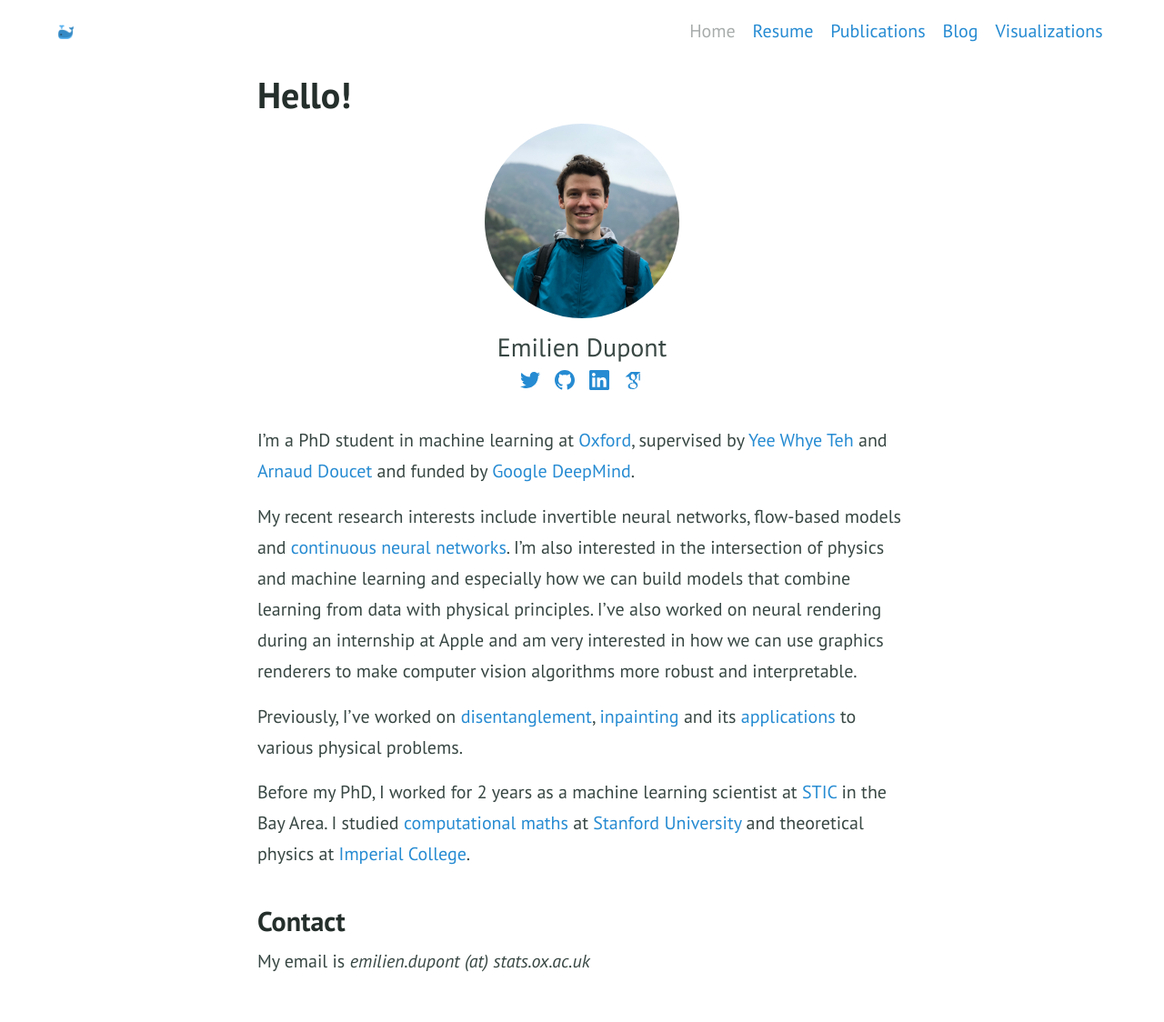
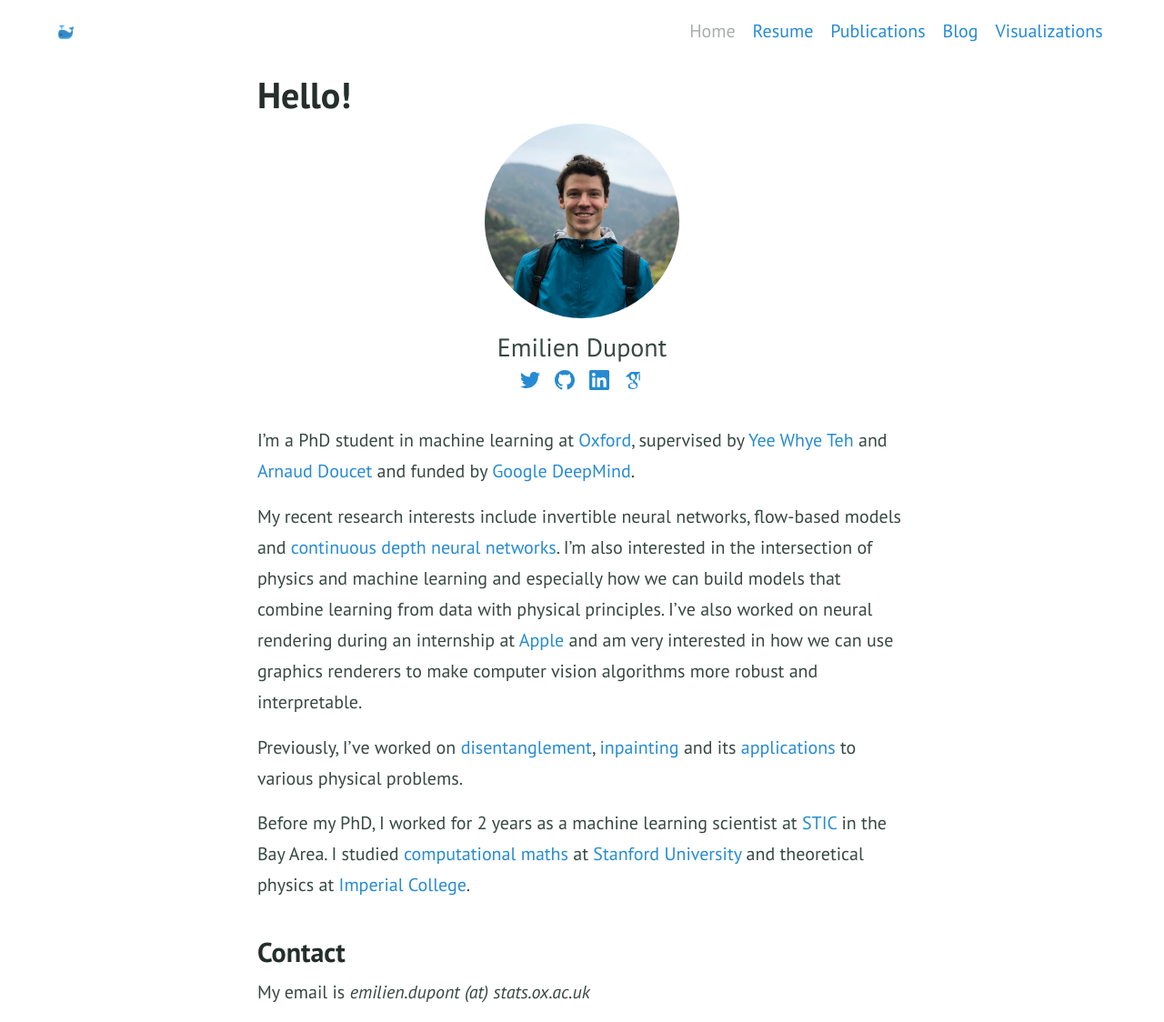
Before and after one commit to EmilienDupont/emiliendupont.github.io, a Jekyll site: the page built from index.md, in a window 1280 px wide. Shown: the whole page at 91% size. Built offline with Jekyll 4.4.1, drawn with Linux system fonts in a browser that asks for light colours; before the commit the page ends 1090 px from its top, so only the background shows below that.

Commit message:
:bug: small fixes

```diff
--- a/index.md
+++ b/index.md
@@ -30,7 +30,7 @@ layout: page
 <br style="line-height:10%;">
 I'm a PhD student in machine learning at [Oxford](http://www.ox.ac.uk/), supervised by [Yee Whye Teh](http://www.stats.ox.ac.uk/~teh/) and [Arnaud Doucet](https://www.stats.ox.ac.uk/~doucet/) and funded by [Google DeepMind](https://deepmind.com/).
 
-My recent research interests include invertible neural networks, flow-based models  and [continuous neural networks](https://arxiv.org/abs/1904.01681). I'm also interested in the intersection of physics and machine learning and especially how we can build models that combine learning from data with physical principles. I've also worked on neural rendering during an internship at Apple and am very interested in how we can use graphics renderers to make computer vision algorithms more robust and interpretable.
+My recent research interests include invertible neural networks, flow-based models  and [continuous depth neural networks](https://arxiv.org/abs/1904.01681). I'm also interested in the intersection of physics and machine learning and especially how we can build models that combine learning from data with physical principles. I've also worked on neural rendering during an internship at [Apple](https://apple.com/) and am very interested in how we can use graphics renderers to make computer vision algorithms more robust and interpretable.
 
 Previously, I've worked on [disentanglement](https://arxiv.org/abs/1804.00104), [inpainting](https://arxiv.org/abs/1802.03065) and its [applications](https://arxiv.org/abs/1810.03728) to various physical problems.
 
```
Also changed, not shown: _posts/2018-03-14-mnist-chicken.md (+1 -1 lines).
